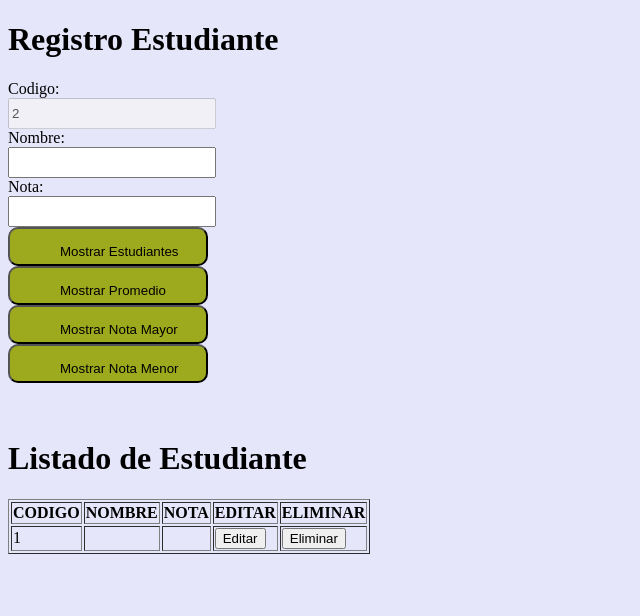
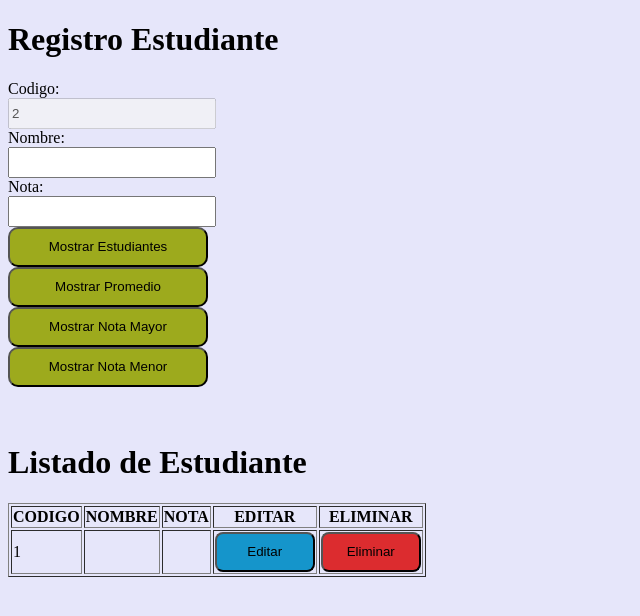
Before and after one commit to Arielperalta75/Jquery, a plain HTML site: page index.html in a window 1280 px wide. Both pictures are taken after a click on the button "Mostrar Estudiantes". Shown: the whole page, without its empty margins (0-640 px from the left). Drawn offline with Linux system fonts and the light colour scheme.

Commit message:
terminadooo

```diff
--- a/css/style.css
+++ b/css/style.css
@@ -21,16 +21,32 @@ padding: 10px 0px 0px 20px;
 
 #mipromedio, #notamayor, #notamenor, #registrarestudiante {
     background: #9DAA1D;
-    padding: 15px  20px 5px 50px;
     width: 200px;
+    height: 40px;
     border-radius: 10px;
-   text-align:inherit;
+    text-align: center;
 
 }
 #ingresonuevosestudiante{
 color:blue;
 
 }
+tabla, #editar{
+    background:#1595CB;
+    height: 40px;
+    width: 100px;
+    border-radius: 8px;
+    text-align: center;
+}
+
+tabla, #eliminar{
+    background:#DC2C2F;
+    height: 40px;
+    width: 100px;
+    border-radius: 8px;
+    text-align: center;
+}
+
 /*#cabecera{
 background: #95a5a6;
 padding: 20px 10px 10px 10px;
--- a/index.html
+++ b/index.html
@@ -21,13 +21,13 @@
 		  <div class="form-group">
              <label for="nombres">Nombre:</label>
 		     <br>
-             <input id="nombre" type="text" required/>
+             <input id="nombre" type="text" class="required"/>
 		     <br>
 		  </div>
 	      <div class="form-group">
              <label for="notas">Nota:</label>
 		     <br>
-             <input id="nota" type="number" required />
+             <input id="nota" type="number" min="1" max="10" class="required number" />
              <br>
           </div>
       </form>
--- a/js/JavaScript.js
+++ b/js/JavaScript.js
@@ -34,8 +34,8 @@ function listarEstudiantes() {
     tabla += '<td>' + estudiante.codigo + '</td>';
     tabla += '<td>' + estudiante.nombre + '</td>';
     tabla += '<td>' + estudiante.nota + '</td>';
-    tabla += '<td><button onclick="editarEstudiante(\'' + estudiante.codigo + '\');">Editar</button></td>';
-    tabla += '<td><button onclick="eliminarEstudiante(\'' + estudiante.codigo + '\');">Eliminar</button></td>';
+    tabla += '<td><button id="editar" onclick="editarEstudiante(\'' + estudiante.codigo + '\');">Editar</button></td>';
+    tabla += '<td><button id="eliminar" onclick="eliminarEstudiante(\'' + estudiante.codigo + '\');">Eliminar</button></td>';
     tabla += '</tr>';
   }
   tabla += '</table>';
@@ -58,6 +58,7 @@ $(document).ready(function() {
   $("#codigo").val(contador);
 
   $("#registrarestudiante").click(function() {
+
     var codigo = $("#codigo").val();
     var nombre = $("#nombre").val();
     var nota = $("#nota").val();
@@ -66,6 +67,7 @@ $(document).ready(function() {
       codigo: codigo,
       nombre: nombre,
       nota: nota
+
     };
 
     localStorage.setItem(codigo, JSON.stringify(estudiante));
@@ -75,10 +77,6 @@ $(document).ready(function() {
     restablecer();
 
   });
-
-  //$("#boton2").click(function() {
-  //  restablecer(9);
-//  });
 
   function restablecer() {
     $("#codigo").val(contador);
@@ -90,6 +88,7 @@ $(document).ready(function() {
   $("#codigo").val();
 
 });
+
 
 $("#mipromedio").click(function() {
       var acumulador = 0.0,
```
